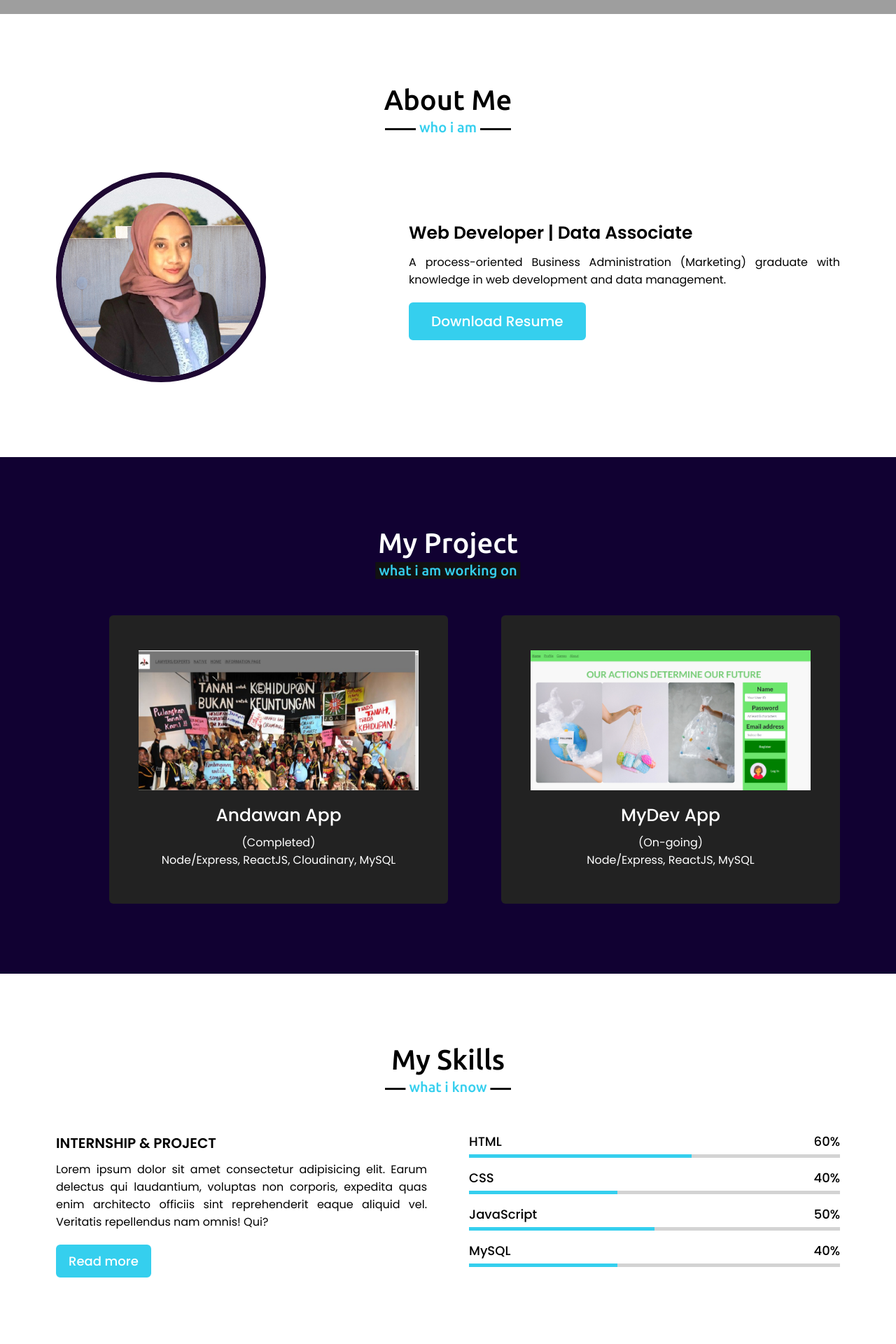
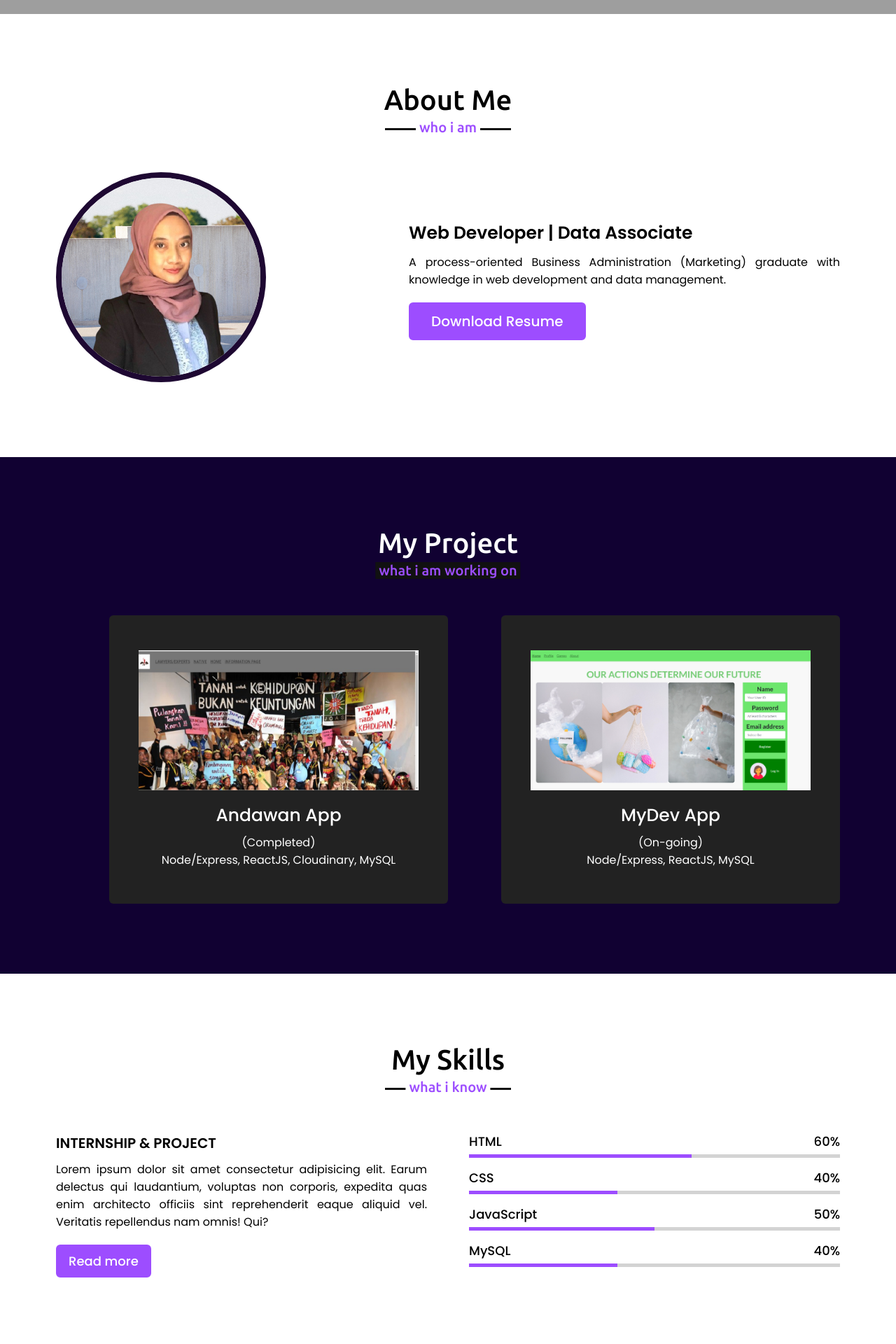
Before and after one commit to NazihahMN/Portfolio, a React (Create React App) app in the folder nazihahportfolio/: page / in a window 1280 px wide. Shown: the part 780-2700 px from the top of the page at 70% size. Built offline with nearby package versions, Linux system fonts and the light colour scheme; grey boxes are pictures that could not be loaded.

Commit message:
color changed

```diff
--- a/nazihahportfolio/src/App.css
+++ b/nazihahportfolio/src/App.css
@@ -60,7 +60,7 @@ section .title::after{
     bottom: -8px;
     left: 50%;
     font-size: 20px;
-    color: rgb(53, 207, 238);
+    color: rgb(157, 77, 255);
     padding: 0 5px;
     background: #fff;
     transform: translateX(-50%);
@@ -77,7 +77,7 @@ section .title::after{
 }
 .navbar.sticky{
     padding: 15px 0;
-    background: rgb(53, 207, 238);
+    background: rgb(157, 77, 255);
 }
 
 .navbar .max-width{
@@ -183,7 +183,7 @@ section .title::after{
     margin-top: 20px;
     font-weight: 400;
     border-radius: 6px;
-    border: 2px solid rgb(53, 207, 238);;
+    border: 2px solid rgb(53, 207, 238);
     transition: all 0.3s ease;
 }
 .home .home-content a:hover{
@@ -219,18 +219,18 @@ section .title::after{
 }
 .about .about-content .right a{
     display: inline-block;
-    background: rgb(53, 207, 238);
+    background: rgb(157, 77, 255);
     color: #fff;
     font-size: 20px;
     font-weight: 500;
     padding: 10px 30px;
     margin-top: 20px;
     border-radius: 6px;
-    border: 2px solid rgb(53, 207, 238);
+    border: 2px solid rgb(157, 77, 255);
     transition: all 0.3s ease;
 }
 .about .about-content .right a:hover{
-    color: rgb(53, 207, 238);
+    color: rgb(157, 77, 255);
     background: none;
 }
 
@@ -256,7 +256,7 @@ section .title::after{
 
 }
 .project .project-content .card:hover{
-    background: rgb(53, 207, 238);
+    background: rgb(157, 77, 255);
 }
 .project .project-content .card .box{
     transition: all 0.3s ease;
@@ -266,7 +266,7 @@ section .title::after{
 }
 .project .project-content .card i{
     font-size: 50px;
-    color: rgb(53, 207, 238);
+    color: rgb(157, 77, 255);
     transition: color 0.3s ease;
 }
 .project .project-content .card:hover i{
@@ -299,7 +299,7 @@ section .title::after{
     transition: all 0.3s ease;
 }
 .certifications .cert-content .card:hover{
-    background: rgb(53, 207, 238);
+    background: rgb(157, 77, 255);
 }
 .certifications .cert-content .card .box{
     transition: all 0.3s ease;
@@ -309,7 +309,7 @@ section .title::after{
 }
 .certifications .cert-content .card i{
     font-size: 50px;
-    color: rgb(53, 207, 238);
+    color: rgb(157, 77, 255);
     transition: color 0.3s ease;
 }
 .certifications .cert-content .card:hover i{
@@ -337,18 +337,18 @@ section .title::after{
 }
 .skills .skills-content .left a{
     display: inline-block;
-    background: rgb(53, 207, 238);
+    background: rgb(157, 77, 255);
     color: #fff;
     font-size: 18px;
     font-weight: 500;
     padding: 8px 16px;
     margin-top: 20px;
     border-radius: 6px;
-    border: 2px solid rgb(53, 207, 238);;
+    border: 2px solid rgb(157, 77, 255);
     transition: all 0.3s ease;
 }
 .skills .skills-content .left a:hover{
-    color: rgb(53, 207, 238);
+    color: rgb(157, 77, 255);
     background: none;
 }
 .skills .skills-content .right .bars{
@@ -376,7 +376,7 @@ section .title::after{
     height: 100%;
     left: 0;
     top: 0;
-    background: rgb(53, 207, 238);
+    background: rgb(157, 77, 255);
 }
 .skills-content .right .html::before{
     width: 60%;
@@ -422,7 +422,7 @@ section .title::after{
 }
 .contact .contact-content .row i{
     font-size: 25px;
-    color: rgb(53, 207, 238);
+    color: rgb(157, 77, 255);
 }
 .contact .contact-content .info .head{
     font-weight: 500;
@@ -481,12 +481,12 @@ section .title::after{
   border-radius: 6px;
   cursor: pointer;
   flex-wrap: nowrap;
-  background: rgb(53, 207, 238);
-  border: 2px solid rgb(53, 207, 238);
+  background: rgb(157, 77, 255);
+  border: 2px solid rgb(157, 77, 255);
   transition: all 0.3s ease;
 }
 .right form .button-area button:hover{
-  color: rgb(53, 207, 238);
+  color: rgb(157, 77, 255);
   background: none;
 }
 
@@ -497,7 +497,7 @@ footer{
     text-align: center;
 }
 footer span a{
-    color: rgb(53, 207, 238);
+    color: rgb(157, 77, 255);
     text-decoration: none;
 }
 footer span a:hover{
--- a/nazihahportfolio/src/App.js
+++ b/nazihahportfolio/src/App.js
@@ -35,7 +35,7 @@ function App() {
     <section className="home" id="home">
         <div className="max-width">
             <div className="home-content">
-                <div className="text-1">Hello, My Name is</div>
+                <div className="text-1">Hello, I am</div>
                 <div className="text-2">Nazihah Nazri</div>
             </div>
         </div>
```
